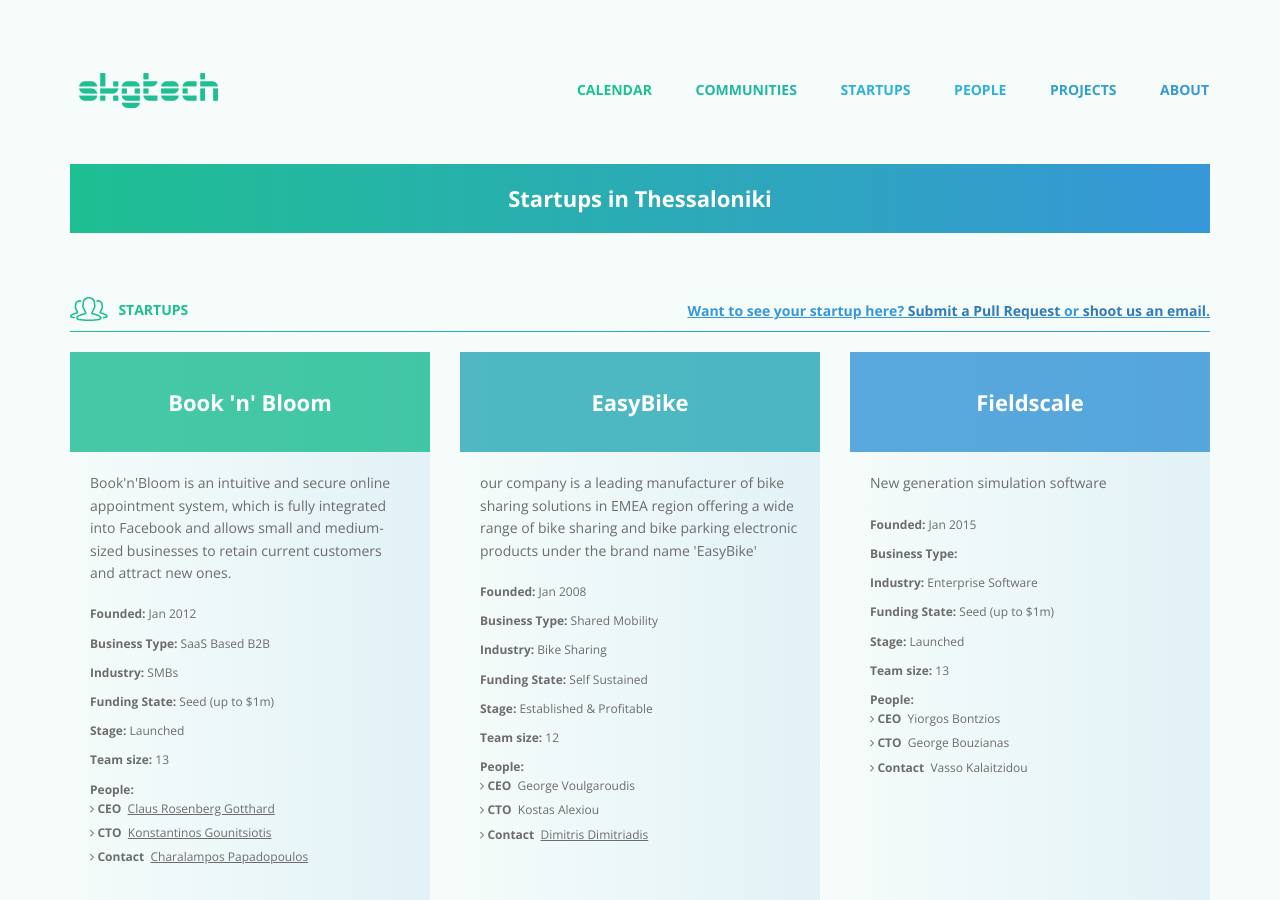
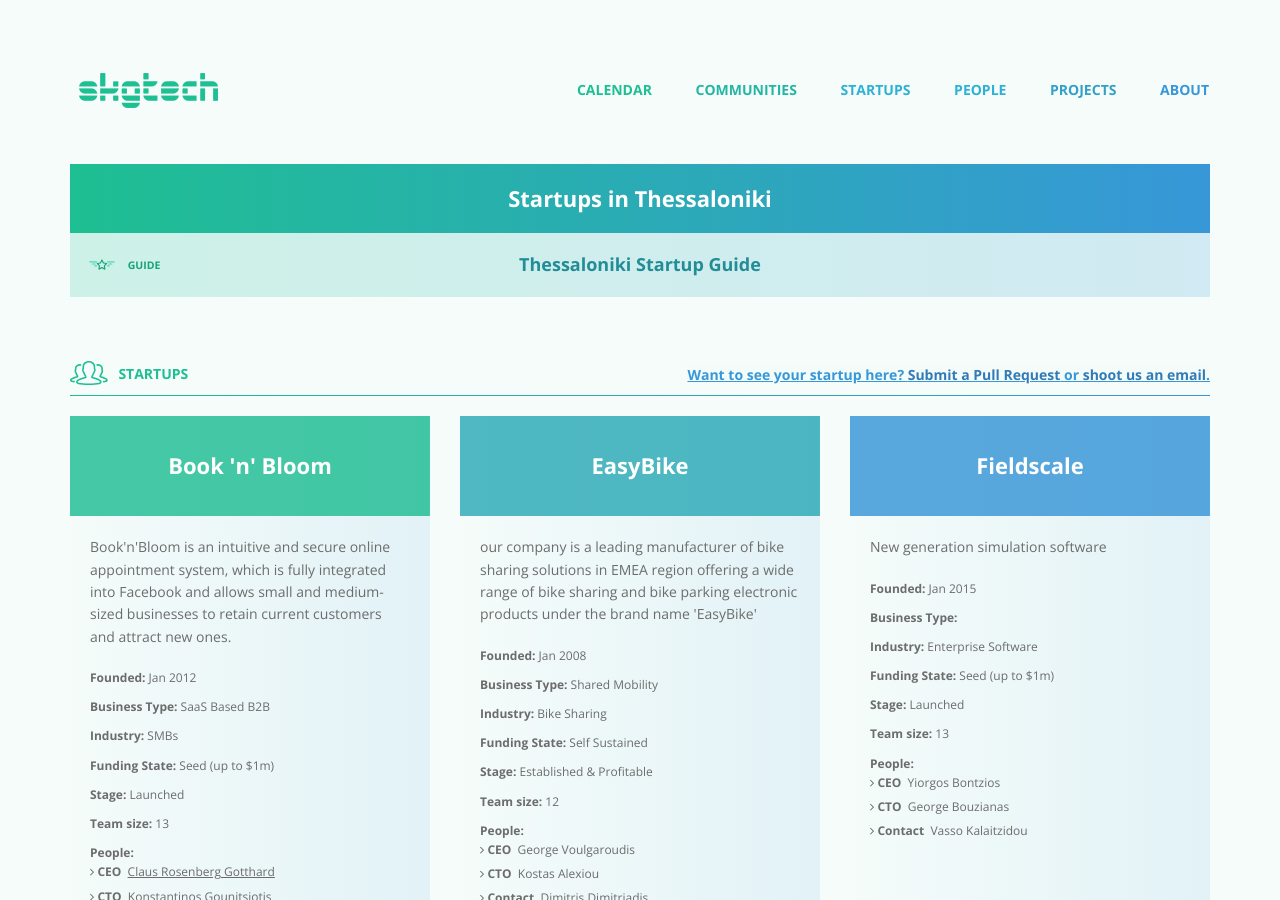
Before and after one commit to skgtech/skgtech.github.io, a Jekyll site: the page built from startups/index.html, in a window 1280 px wide and 900 px high. Built offline with Jekyll 4.4.1, drawn with Linux system fonts in a browser that asks for light colours; nearby versions of some CDN libraries.

Commit message:
Add banner pointing to @ntemposd startup guide

```diff
--- a/startups/index.html
+++ b/startups/index.html
@@ -7,6 +7,22 @@ weight: 80
 <div class="hero jumbotron">
   <div class="text">Startups in Thessaloniki</div>
 </div>
+
+<div class="featured_event jumptron">
+  <div class="label">
+    {% include index/icons/featured_event.html %}
+    <div class="label-text">
+      Guide
+    </div>
+  </div>
+  <div class="text">
+    <a href="http://magazine.startus.cc/thessaloniki-startup-city-guide/" target="_blank" title="{{ motd.title }}">
+      Thessaloniki Startup Guide
+    </a>
+  </div>
+</div>
+
+
 <section class="section people-section">
   <div class="startups-section section">
     <header>
```
